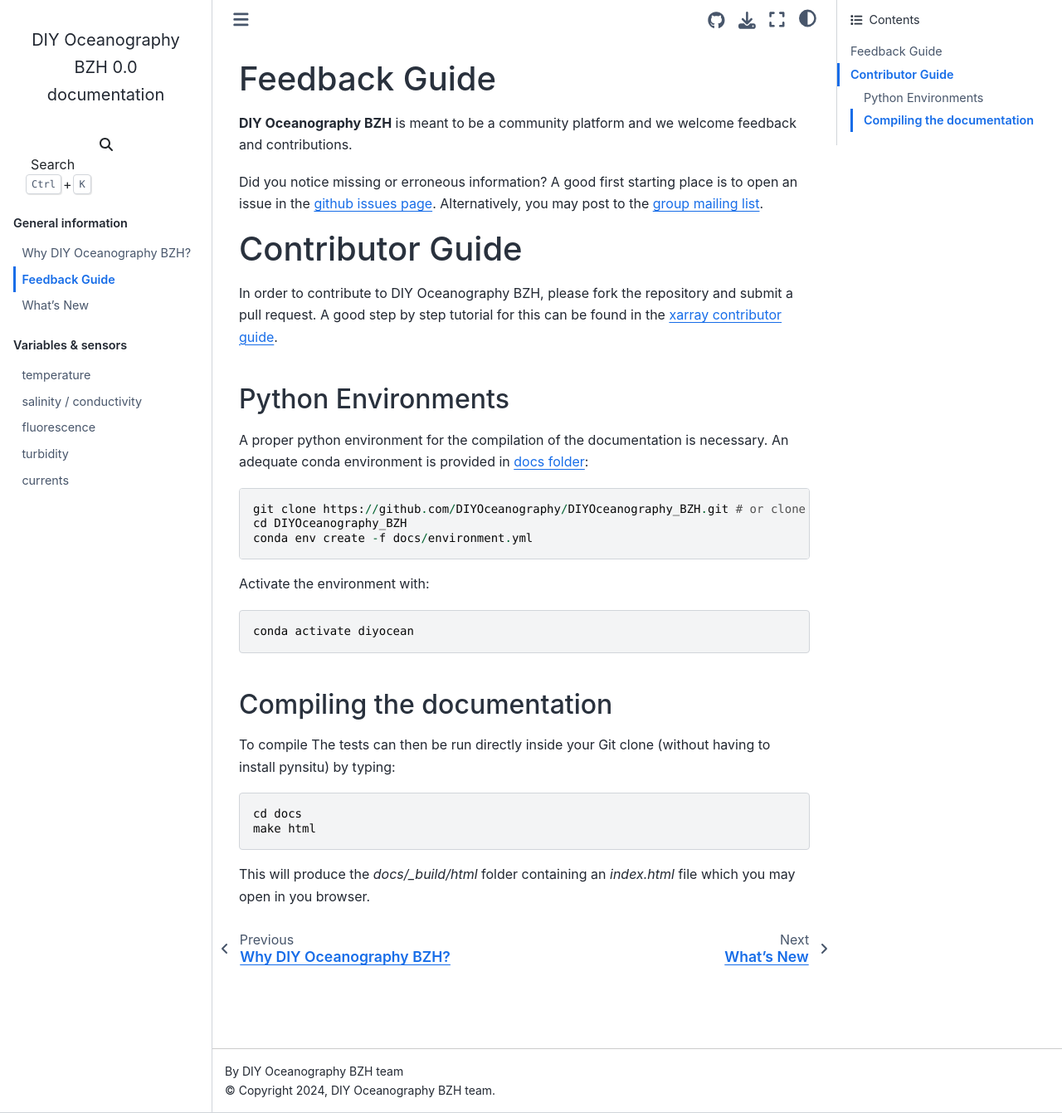
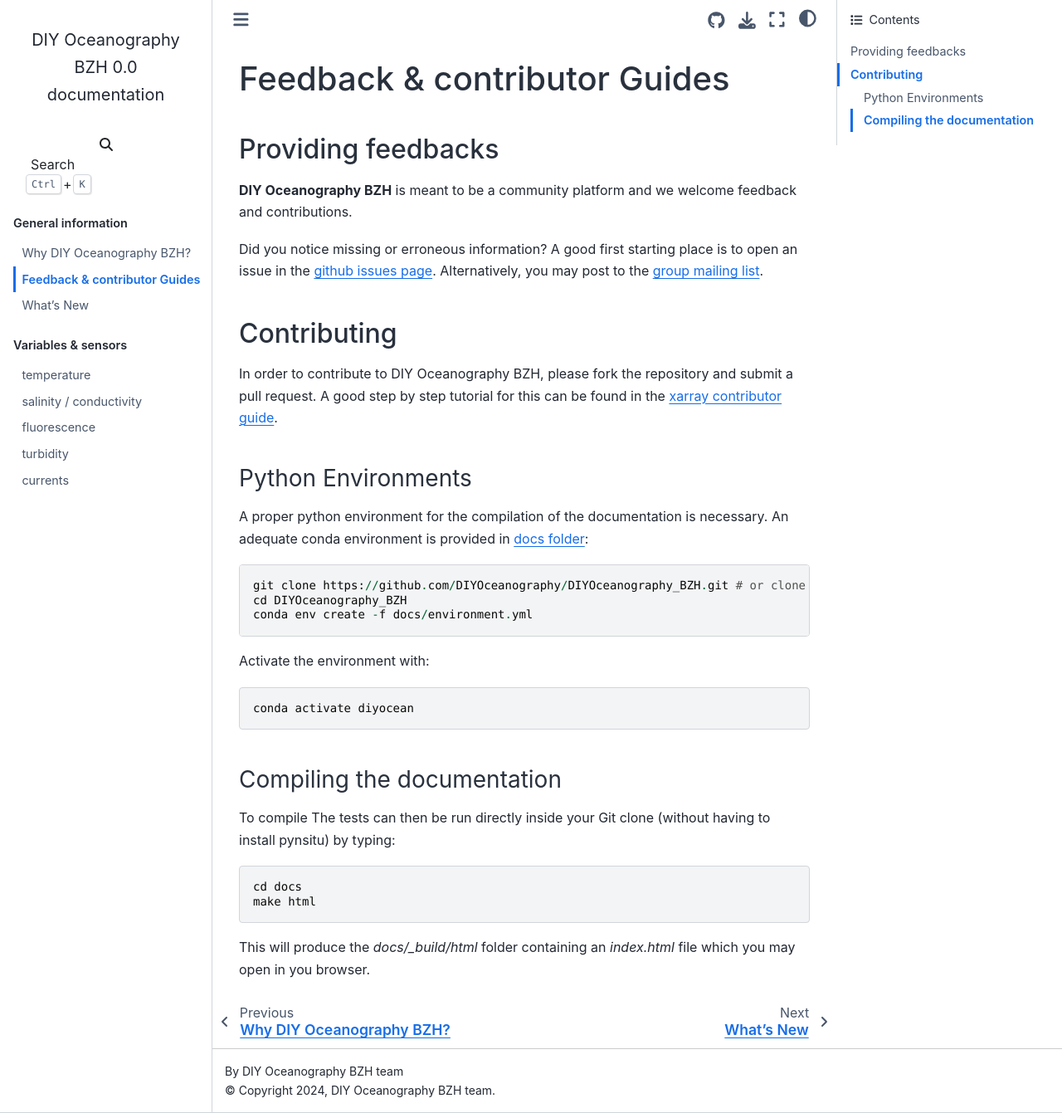
Before and after one commit to DIYOceanography/DIYOceanography_BZH, a Sphinx documentation site: the page built from docs/contributor_guide.rst, in a window 1280 px wide and 1341 px high. Shown: the whole window at 83% size. Built offline with Sphinx 7.4.7 and the Sphinx Book theme 1.1.4, drawn with Linux system fonts in a browser that asks for light colours.

```diff
--- a/docs/contributor_guide.rst
+++ b/docs/contributor_guide.rst
@@ -1,7 +1,11 @@
 .. _contributor_guide:
 
-Feedback Guide
---------------
+Feedback & contributor Guides
+=============================
+
+Providing feedbacks
+-------------------
+
 **DIY Oceanography BZH** is meant to be a community platform and we welcome feedback and
 contributions.
 
@@ -9,8 +13,8 @@
 open an issue in the `github issues page <https://github.com/DIYOceanography/DIYOceanography_BZH/issues>`_.
 Alternatively, you may post to the `group mailing list`_.
 
-Contributor Guide
------------------
+Contributing
+------------
 
 In order to contribute to DIY Oceanography BZH, please fork the repository and submit a pull request.
 A good step by step tutorial for this can be found in the
```
Also changed, not shown: docs/conductivity/conductivity.ipynb.
